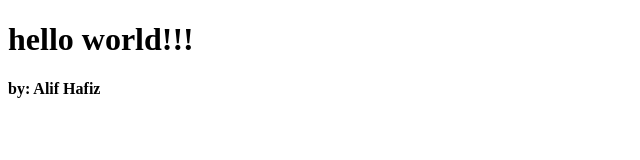
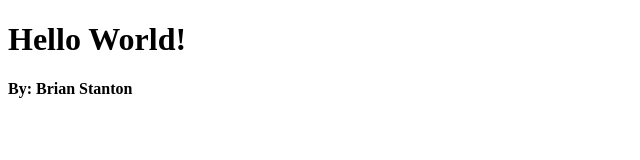
Before and after one commit to Anonto21/kekambas-117, a plain HTML site: page index.html in a window 1280 px wide. Shown: the whole page, without its empty margins (0-640 px from the left). Drawn offline with Linux system fonts and the light colour scheme.

Commit message:
first commit

```diff
--- a/index.html
+++ b/index.html
@@ -4,10 +4,12 @@
     <meta charset="UTF-8">
     <meta http-equiv="X-UA-Compatible" content="IE=edge">
     <meta name="viewport" content="width=device-width, initial-scale=1.0">
-    <title>Hello world</title>
+    <title>Hello World</title>
 </head>
 <body>
-    <h1>hello world!!!</h1>
-    <h4>by: Alif Hafiz</h4>
+    <h1>Hello World!</h1>
+    <h4>By: Brian Stanton</h4>
 </body>
 </html>
+<README class="md">
+</README>
```
